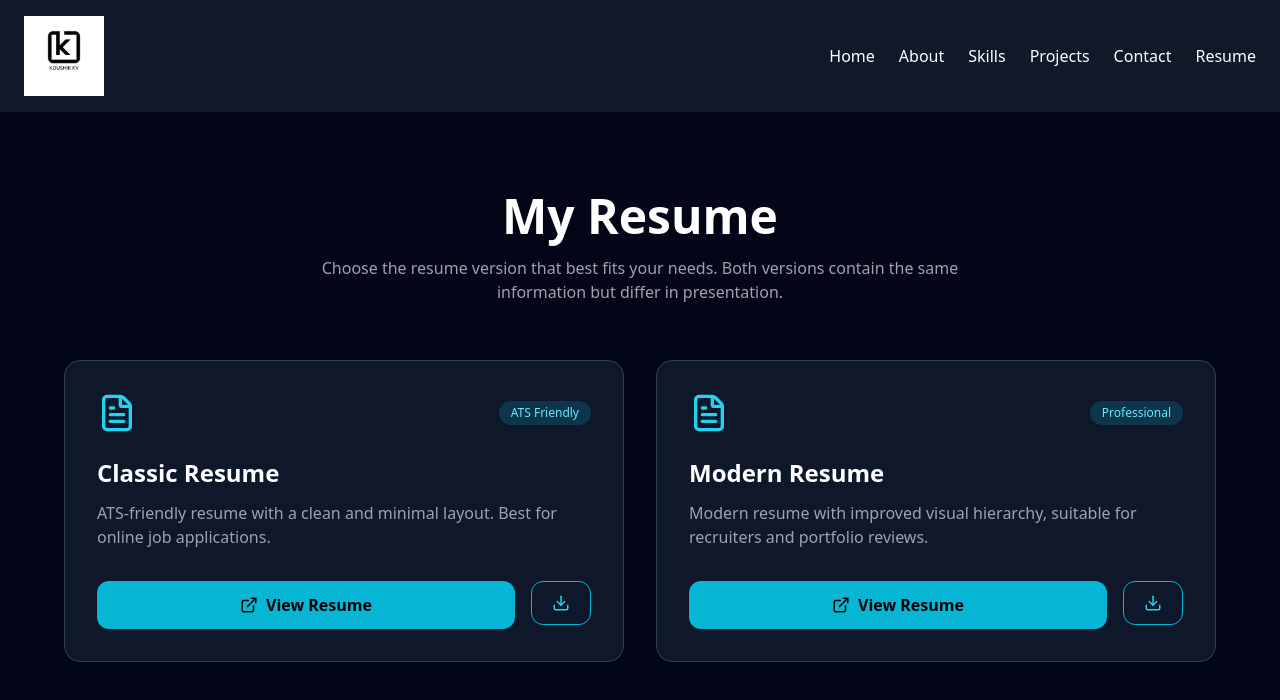
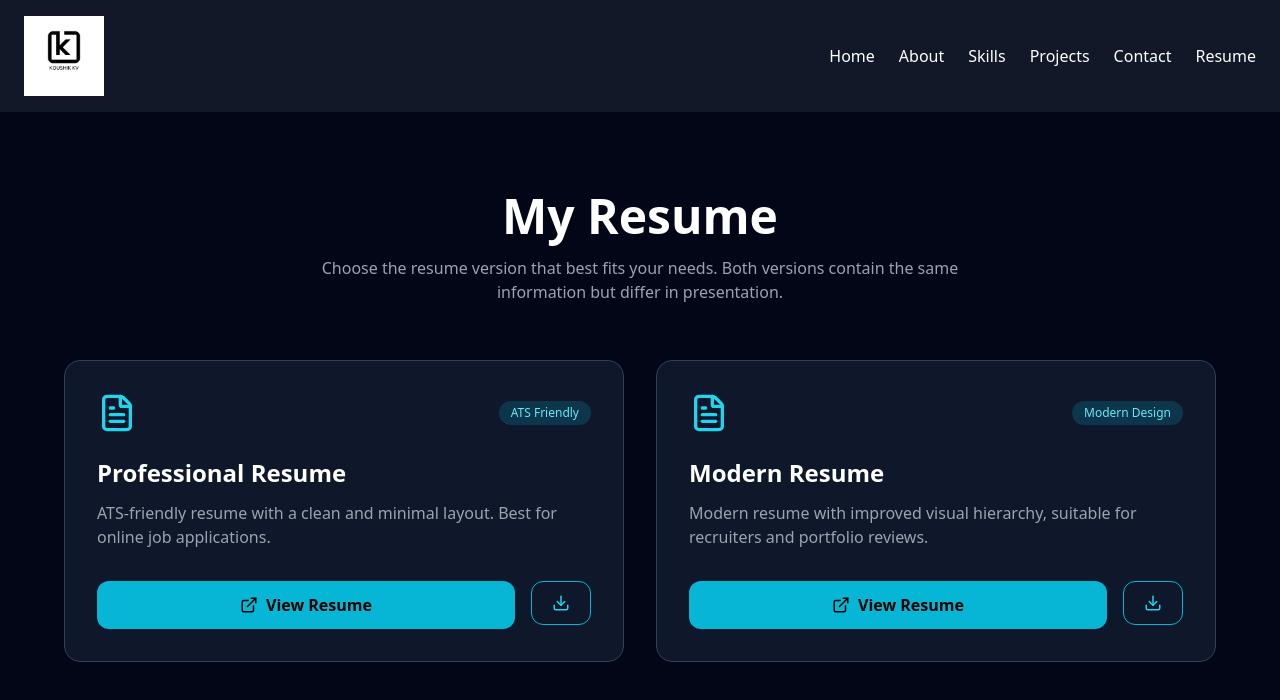
Before and after one commit to kvk1999/portfolio2, a React (Vite) app: page /resume in a window 1280 px wide. Shown: the top 700 px of the page. Built offline with nearby package versions, Linux system fonts and the light colour scheme.

Commit message:
Initial commit: upd

```diff
--- a/src/components/Resume.jsx
+++ b/src/components/Resume.jsx
@@ -1,11 +1,11 @@
 import { FileText, Download, ExternalLink } from "lucide-react";
-import resumeClassic from "../assets/Resume-Classic.pdf";
+import resumeClassic from "../assets/Resume-Professional.pdf";
 import resumeModern from "../assets/Resume-modern.pdf";
 
 const resumes = [
   {
     id: 1,
-    title: "Classic Resume",
+    title: "Professional Resume",
     description:
       "ATS-friendly resume with a clean and minimal layout. Best for online job applications.",
     file: resumeClassic,
@@ -17,7 +17,7 @@ const resumes = [
     description:
       "Modern resume with improved visual hierarchy, suitable for recruiters and portfolio reviews.",
     file: resumeModern,
-    badge: "Professional",
+    badge: "Modern Design",
   },
 ];
 
```
